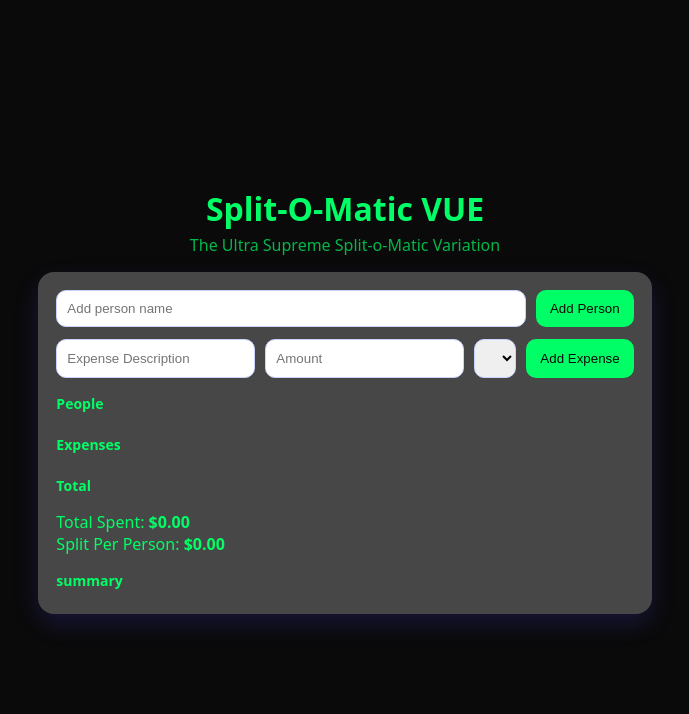
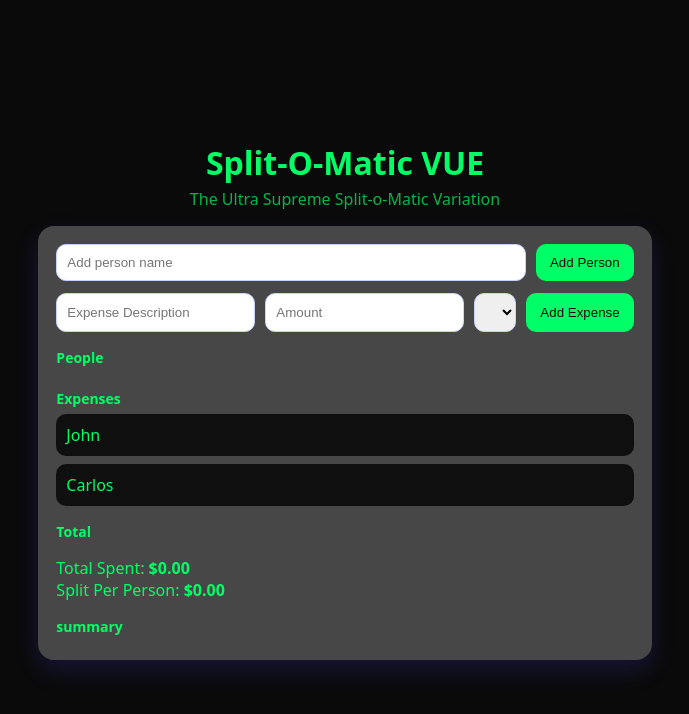
Before and after one commit to JacobReyna123/SPLIT-O-MATIC, a Vue app in the folder expense-splitter-vue/: page / in a window 1280 px wide. Shown: the top 714 px of the page, without its empty margins (295-984 px from the left). Built offline with nearby package versions, Linux system fonts and the light colour scheme.

Commit message:
styling error fix

```diff
--- a/expense-splitter-vue/src/App.vue
+++ b/expense-splitter-vue/src/App.vue
@@ -1,7 +1,10 @@
 <script setup>
+    import {ref, computed} from 'vue'
     import Header from './components/Header.vue'
     import Card from './components/Card.vue'
     import Section from './components/Section.vue';
+
+    const people = ref(['John', 'Carlos'])
 </script>
 
 
@@ -27,7 +30,11 @@
     </Section>
 
     <Section title="Expenses">
-            <ul id ="expensesList" class="list"> </ul>
+            <ul id ="expensesList" class="list">
+            <li v-for="person in people" :key="person">
+                {{ person }}
+            </li>
+        </ul>
     </Section>
 
      <Section title="Total">
```
